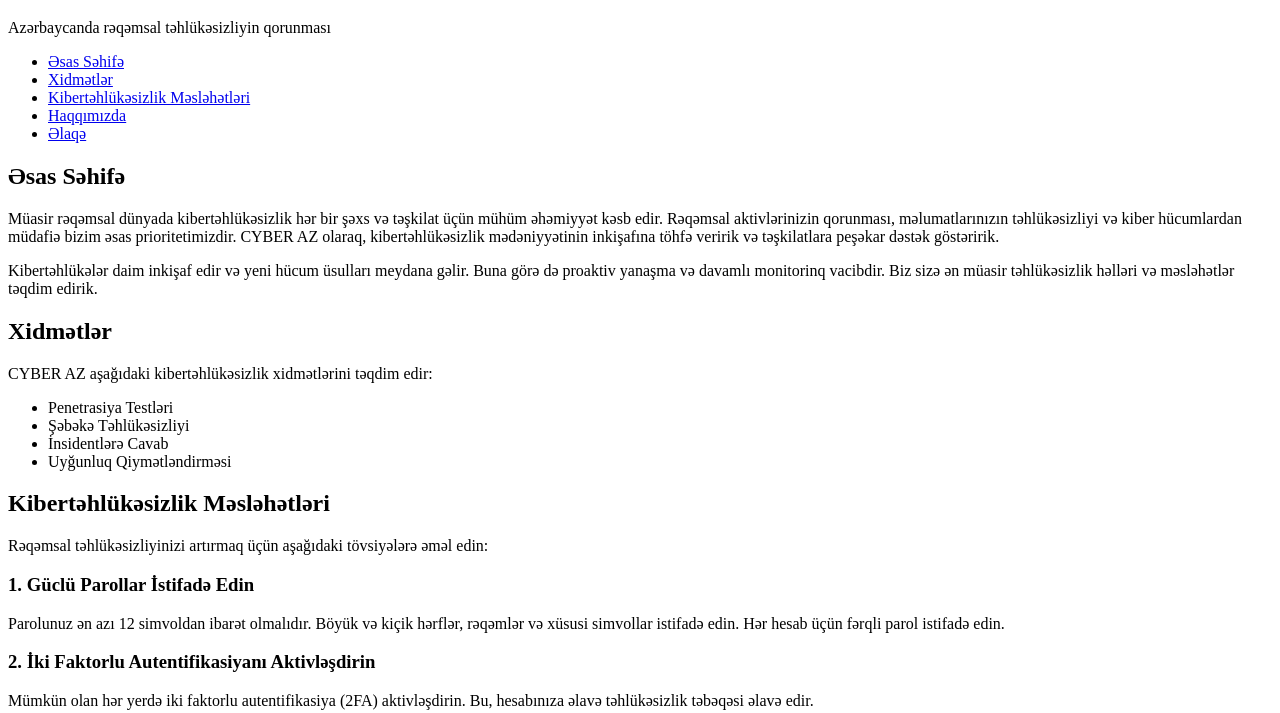
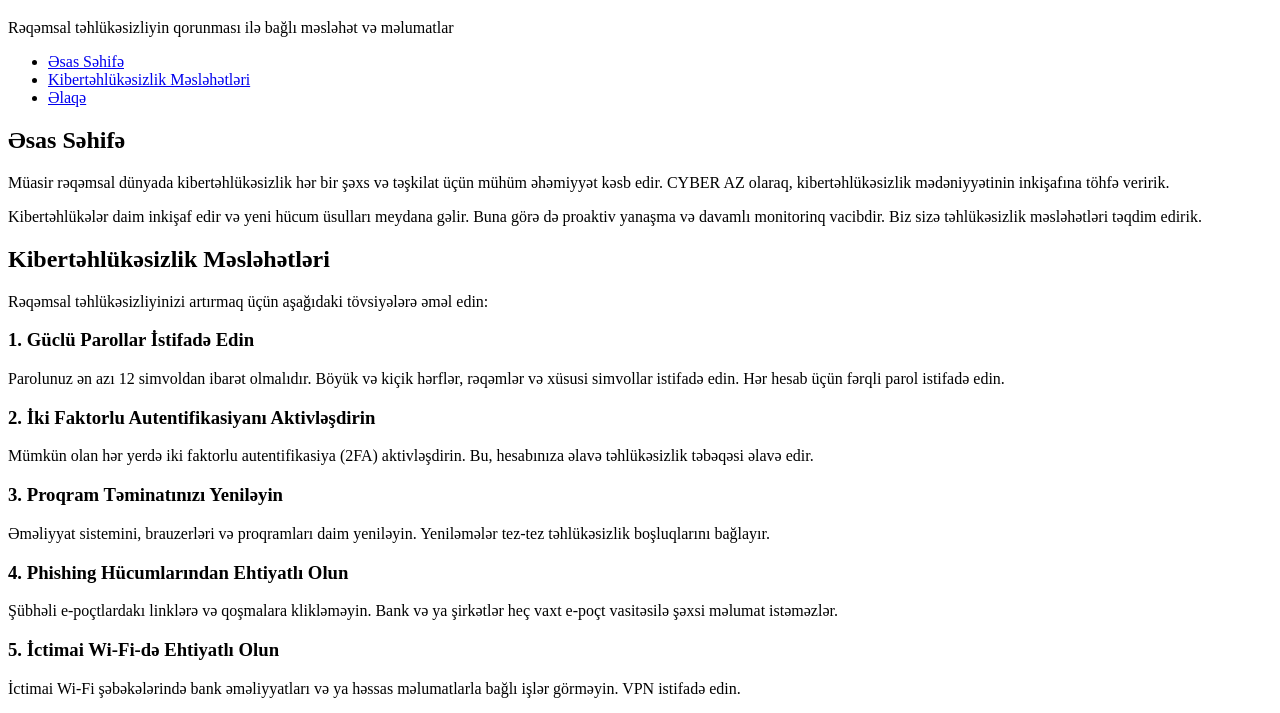
Before and after one commit to azeryusifzade/cyberaz, a plain HTML site: page index.html in a window 1280 px wide. Shown: the part 61-774 px from the top of the page. Drawn offline with Linux system fonts and the light colour scheme.

Commit message:
Update index.html

```diff
--- a/index.html
+++ b/index.html
@@ -3,20 +3,18 @@
 <head>
     <meta charset="UTF-8">
     <meta name="viewport" content="width=device-width, initial-scale=1.0">
-    <title>CYBER AZ - Kibertəhlükəsizlik İnisiativi</title>
+    <title>CYBER AZ - Kibertəhlükəsizlik</title>
 </head>
 <body>
     <header>
         <h1>CYBER AZ</h1>
-        <p>Azərbaycanda rəqəmsal təhlükəsizliyin qorunması</p>
+        <p>Rəqəmsal təhlükəsizliyin qorunması ilə bağlı məsləhət və məlumatlar</p>
     </header>
 
     <nav>
         <ul>
             <li><a href="#esas">Əsas Səhifə</a></li>
-            <li><a href="#xidmetler">Xidmətlər</a></li>
             <li><a href="#meslehetler">Kibertəhlükəsizlik Məsləhətləri</a></li>
-            <li><a href="#haqqimizda">Haqqımızda</a></li>
             <li><a href="#elaqe">Əlaqə</a></li>
         </ul>
     </nav>
@@ -24,19 +22,8 @@
     <main>
         <section id="esas">
             <h2>Əsas Səhifə</h2>
-            <p>Müasir rəqəmsal dünyada kibertəhlükəsizlik hər bir şəxs və təşkilat üçün mühüm əhəmiyyət kəsb edir. Rəqəmsal aktivlərinizin qorunması, məlumatlarınızın təhlükəsizliyi və kiber hücumlardan müdafiə bizim əsas prioritetimizdir. CYBER AZ olaraq, kibertəhlükəsizlik mədəniyyətinin inkişafına töhfə veririk və təşkilatlara peşəkar dəstək göstəririk.</p>
-            <p>Kibertəhlükələr daim inkişaf edir və yeni hücum üsulları meydana gəlir. Buna görə də proaktiv yanaşma və davamlı monitorinq vacibdir. Biz sizə ən müasir təhlükəsizlik həlləri və məsləhətlər təqdim edirik.</p>
-        </section>
-
-        <section id="xidmetler">
-            <h2>Xidmətlər</h2>
-            <p>CYBER AZ aşağıdaki kibertəhlükəsizlik xidmətlərini təqdim edir:</p>
-            <ul>
-                <li>Penetrasiya Testləri</li>
-                <li>Şəbəkə Təhlükəsizliyi</li>
-                <li>İnsidentlərə Cavab</li>
-                <li>Uyğunluq Qiymətləndirməsi</li>
-            </ul>
+            <p>Müasir rəqəmsal dünyada kibertəhlükəsizlik hər bir şəxs və təşkilat üçün mühüm əhəmiyyət kəsb edir. CYBER AZ olaraq, kibertəhlükəsizlik mədəniyyətinin inkişafına töhfə veririk.</p>
+            <p>Kibertəhlükələr daim inkişaf edir və yeni hücum üsulları meydana gəlir. Buna görə də proaktiv yanaşma və davamlı monitorinq vacibdir. Biz sizə təhlükəsizlik məsləhətləri təqdim edirik.</p>
         </section>
 
         <section id="meslehetler">
@@ -74,12 +61,6 @@
             <p>Bank hesablarınızı və kredit kartlarınızı mütəmadi yoxlayın. Qeyri-adi fəaliyyət görəndə dərhal bildirin.</p>
         </section>
 
-        <section id="haqqimizda">
-            <h2>Haqqımızda</h2>
-            <p>Biz rəqəmsal təhlükəsizlik mədəniyyətinin inkişafına, şəxslərin və təşkilatların kiber təhdidlərdən qorunmasına yönəlmiş xidmətlər təqdim edirik. Komandamız beynəlxalq standartlara uyğun olaraq təhlükəsizlik qiymətləndirmələri aparır və məsləhət xidmətləri göstərir.</p>
-            <p>Missiyamız Azərbaycanda kibertəhlükəsizlik sahəsində maarifləndirmə və peşəkar dəstək vasitəsilə rəqəmsal mühitin daha təhlükəsiz olmasına töhfə verməkdir. Biz daim inkişaf edən təhdidlərə qarşı mübarizədə sizin etibarlı tərəfdaşınızıq.</p>
-        </section>
-
         <section id="elaqe">
             <h2>Əlaqə</h2>
             <p>Bizimlə əlaqə saxlamaq və xidmətlərimiz haqqında ətraflı məlumat əldə etmək üçün aşağıdaki məlumatlardan istifadə edə bilərsiniz:</p>
@@ -89,7 +70,7 @@
     </main>
 
     <footer>
-        <p>&copy; 2025 CYBER AZ. Bütün hüquqlar qorunur.</p>
+        <p>&copy; 2025 CYBER AZ. Layihə məlumatlandırıcı xarakter daşıyır.</p>
     </footer>
 </body>
 </html>
```
